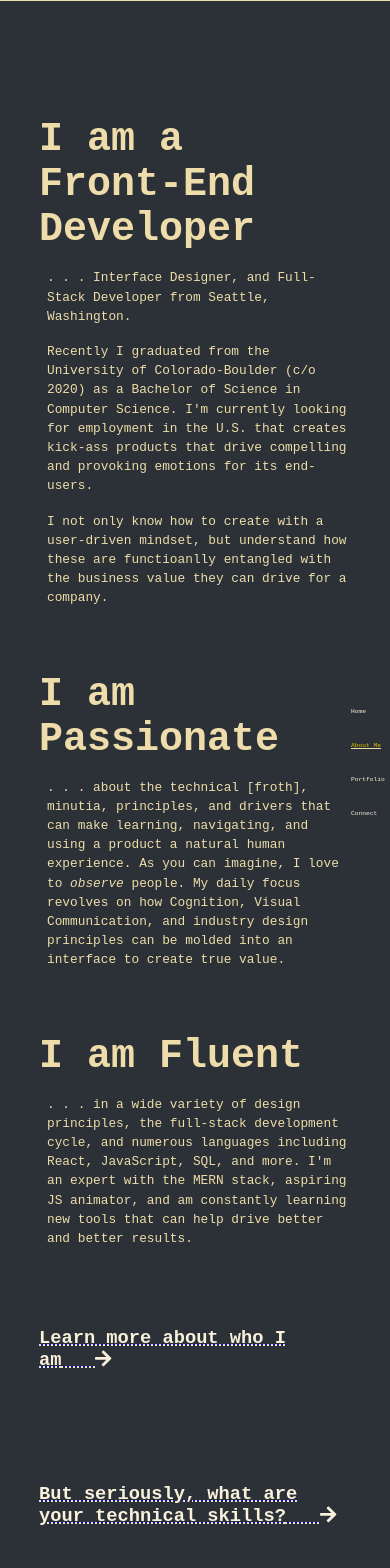
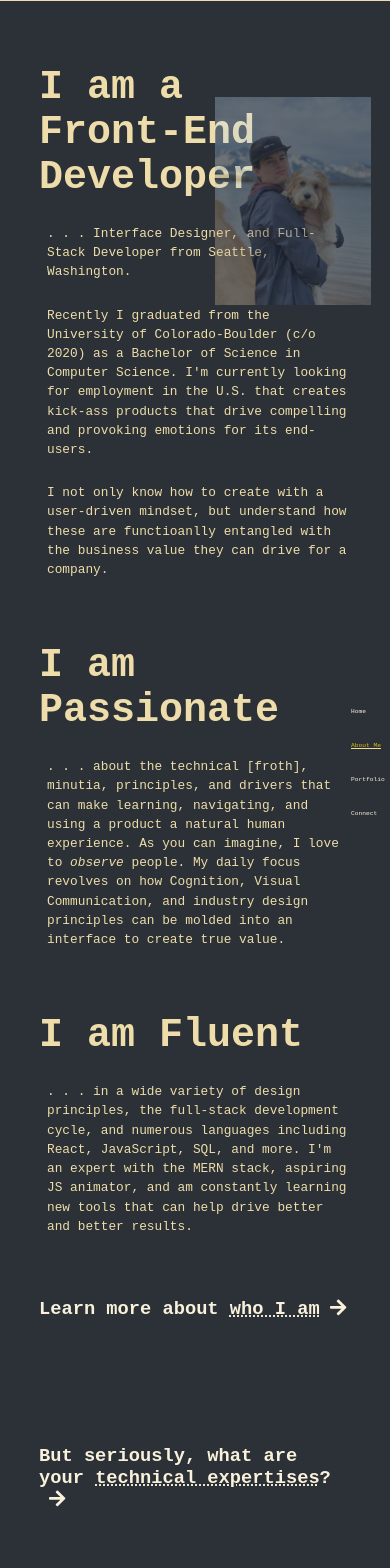
Before and after one commit to torourke14/portfolio-site, a React (Create React App) app in the folder tanners_website/: page /about in a window 390 px wide. Shown: the top 1568 px of the page. Built offline with nearby package versions, Linux system fonts and the light colour scheme.

Commit message:
About page responsiveness DONE.

```diff
--- a/tanners_website/src/App.js
+++ b/tanners_website/src/App.js
@@ -90,7 +90,7 @@ class App extends React.Component {
     }
 
     handleURLChange(location, action) {
-        console.log("action:_", action, "  ||  pathname:_", location.pathname, "state:_ ", location.state);
+        //console.log("action:_", action, "  ||  pathname:_", location.pathname, "state:_ ", location.state);
         //this.setState({pathname: location});
     }
 
--- a/tanners_website/src/components/FloatingNav.js
+++ b/tanners_website/src/components/FloatingNav.js
@@ -1,6 +1,6 @@
 import React from 'react';
 import './FloatingNav.css';
-import { NavLink } from 'react-router-dom';
+import { NavLink, useLocation } from 'react-router-dom';
 import { FontAwesomeIcon } from '@fortawesome/react-fontawesome';
 //import { faTimes } from '@fortawesome/free-solid-svg-icons';
 import { faTimesCircle } from "@fortawesome/free-solid-svg-icons";
@@ -13,38 +13,28 @@ class FloatingNav extends React.Component {
         constructor(props) {
             super(props);
 
-            this.state = {
-                deprecatePullout: props.deprecate,
-                sidenavOpen: false
-            }
-            //this.onScroll = this.onScroll.bind(this);
+
+            this.handleScroll = this.handleScroll.bind(this);
 
             //const mainNavNavLinks = document.querySelectorAll("nav ul li a");
             //const mainSections = document.querySelectorAll("main section");
         }
 
-        /*componentDidMount() {
-            window.addEventListener("scroll", this.onScroll);
+        componentDidMount() {
+            window.addEventListener("scroll", this.handleScroll);
         }
 
-        onScroll() {
-
+        handleScroll() {
+            return
         }
 
         componentWillMount() {
-            window.removeEventListener("scroll");
-        }*/
+            window.removeEventListener("scroll", this.handleScroll);
+        }
 
         render() {
-            const deprecated = this.state.deprecatePullout;
-            console.log(this.state.sidenavOpen && deprecated);
+            console.log(this.props.activeLoc.pathname);
 
-            // Tanner
-                // Who? (to About slideout)
-            // About
-                // Skills (to Skills pullout)
-            // Work
-            // Connect
             return (
                 <nav className="nav-menu">
                     <ul>
--- a/tanners_website/src/pages/About.css
+++ b/tanners_website/src/pages/About.css
@@ -11,21 +11,35 @@
     font-family: "Cousine", monospace;
 }
 
+
+.about-bg-image {
+    position: absolute;
+    left: 50vw;
+    top: 20vh;
+    }
+    .about-bg-image img {
+        width: 30vw;
+        height: auto;
+        opacity: 0.33;
+    }
+
+
 .about-content {
     display: flex;
     flex-flow: column nowrap;
-        width: 100%;
+    width: 65vw;
     padding: 0 10%;
+
 }
     .about-intro-para {
-            padding: 2rem 0;
+        padding-top: 4rem;
         color: #eeddaa;
     }
         .about-intro-para h2 {
             font-size: 2.5rem;
         }
         .about-intro-para p {
-                padding-top: 1rem;
+            padding-top: 1.5rem;
             padding-left: 8px;
             line-height: 1.2rem;
             font-size: 0.8rem;
@@ -34,28 +48,75 @@
         }
 
 .about-more-content {
+    position: relative; z-index: 2;
     display: flex;
     flex-flow: row wrap;
+    padding: 0 10%;
     width: 100%;
-        padding: 0 10% 5vh 10%;
 }
     .about-more-content span {
-            height: 33%;
-            padding-top: 15%;
+        width: 50%;
+        padding: 6rem 0;
     }
-        .about-more-content h3 {
+    .about-more-content span a {
+        text-decoration: none;
         color: #f9f1dc;
+    }
+    .about-more-content h3 u {
         text-decoration: underline dotted;
     }
+    .about-more-content h3 span {
+        padding-left: 10px;
+    }
 
-        @media all and (min-width: 700px) {
+    /* hover animations */
+    .about-more-content span h3::before {
+        content: attr(data-letters);
+        position: absolute;
+        z-index: 3;
+        overflow: hidden;
+        color: #E0BF00;
+        white-space: nowrap;
+        width: 0%;
+        -webkit-transition: width 0.7s 0.1s;
+        transition: width 0.7s 0.1s;
+    }
+    .about-more-content span h3:hover::before {
+        width: 100%;
+    }
+
+    .about-more-content > span:hover svg {
+        animation: arrowBounce 1s ease-in-out infinite 0.4s;
+        -webkit-animation: arrowBounce 1s ease-in-out infinite 0.4s;
+    }
+    @keyframes arrowBounce {
+        0%   { transform: translateX(0px); }
+        50%  { transform: translateX(20px); }
+        100% { transform: translateY(0px); }
+    }
+
+
+
+
+@media all and (max-width: 700px) {
     #About {
-                flex-direction: row;
+        padding-top: 0px;
+    }
+    .about-bg-image {
+        top: 6rem;
+        left: 55vw;
+    }
+        .about-bg-image img {
+            width: 40vw;
         }
     .about-content {
-                width: 50%;
+        width: 100%;
     }
     .about-more-content {
-                width: 50%;
+        flex-direction: column;
+    }
+    .about-more-content span {
+        width: 100%;
+        padding: 20% 0;
     }
 }
--- a/tanners_website/src/pages/About.js
+++ b/tanners_website/src/pages/About.js
@@ -7,13 +7,18 @@ import FloatingNav from '../components/FloatingNav';
 import { FontAwesomeIcon } from '@fortawesome/react-fontawesome';
 import { faArrowRight } from '@fortawesome/free-solid-svg-icons';
 
-
+import meAndDog from '../images/me-and-dog.jpg';
 
 
 class About extends React.Component {
     render() {
         return (
             <section id="About" className="panel__About">
+
+                <div className="about-bg-image">
+                    <img src={meAndDog} alt="" />
+                </div>
+
                 <div className="about-content">
                     <div className="about-intro-para">
                         <h2>I am a Front-End Developer</h2>
@@ -41,28 +46,21 @@ class About extends React.Component {
                         </p>
                     </div>
                 </div>
+
                 <div className="about-more-content">
                     <span>
                         <Link to="/me">
-                            <h3>Learn more about who I am
-                                <span>
-                                    &nbsp;&nbsp;&nbsp;
-                                    <FontAwesomeIcon icon={ faArrowRight }/>
-                                </span>
+                            <h3 data-letters="Learn more about who I am">
+                                Learn more about <u>who I am</u>
+                                <span><FontAwesomeIcon icon={ faArrowRight }/></span>
                             </h3>
                         </Link>
                     </span>
                     <span>
-                        &nbsp;
-                    </span>
-                    <span>
                         <Link to="/skills">
-                            <h3>
-                                But seriously, what are your technical skills?
-                                <span>
-                                    &nbsp;&nbsp;&nbsp;
-                                    <FontAwesomeIcon icon={ faArrowRight }/>
-                                </span>
+                            <h3 data-letters="But seriously, what are your technical expertises?">
+                                But seriously, what are your <u>technical expertises</u>?
+                                <span><FontAwesomeIcon icon={ faArrowRight }/></span>
                             </h3>
                         </Link>
                     </span>
```
Also changed, not shown: tanners_website/src/images/me-and-dog-2.JPG (added), tanners_website/src/images/me-and-dog.jpg (added). Lines whose indentation alone changed are shown as unchanged.
